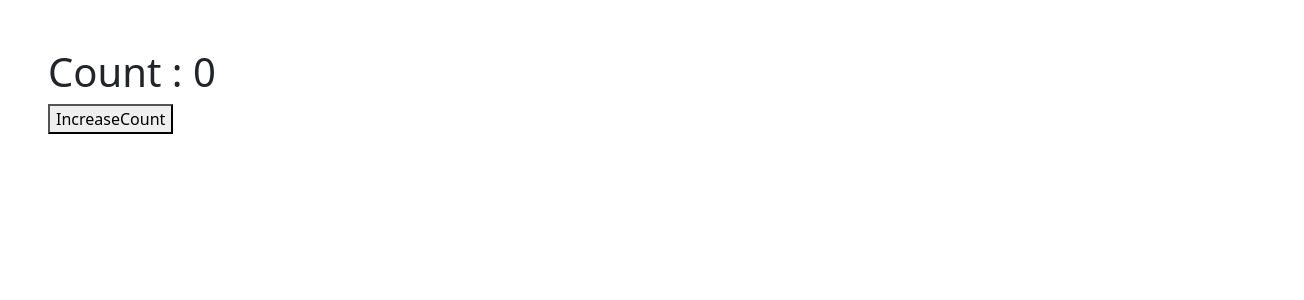
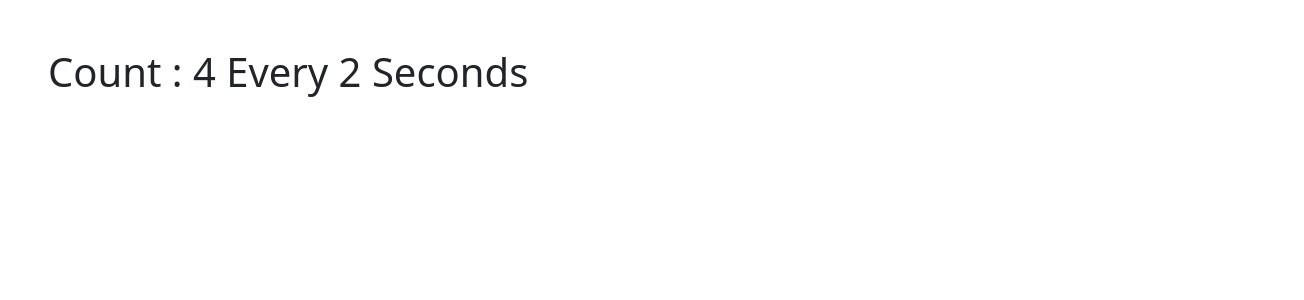
Before and after one commit to NikhilKhatri1/React-Daily-Work, a React (Create React App) app in the folder REACT-UI/: page / in a window 1280 px wide. Shown: the top 300 px of the page, 1304 px wide, since content can reach past the window. Built offline with nearby package versions, Linux system fonts and the light colour scheme.

Commit message:
useEffect

```diff
--- /dev/null
+++ b/REACT-UI/src/React-Tutorial/Day-2/useEffect.jsx
@@ -0,0 +1,16 @@
+import { useEffect, useState } from "react";
+export function UseEffectHook() {
+    const [count, setCount] = useState(0);
+
+    useEffect(() => {
+        setTimeout(() => {
+            setCount(count => count + 1)
+        }, 2000)
+    })
+
+    return (
+        <div className="container-fluid m-4 p-4">
+            <h1>Count :  {count} Every 2 Seconds </h1>
+        </div>
+    )
+}
--- a/REACT-UI/src/index.js
+++ b/REACT-UI/src/index.js
@@ -14,7 +14,7 @@ import 'bootstrap/dist/js/bootstrap.bundle.js';
 // import { CustomHook } from './React-Tutorial/Day-11/CustomHook.jsx'
 // import { FetchinApi } from './React-Tutorial/Day-11/f1.jsx';
 // import { OptionDesign } from './React-Tutorial/Day-8/OptionDesign1.jsx';
-import { Counter } from './React-Tutorial/Day-1/useSttate.jsx';
+import { UseEffectHook } from './React-Tutorial/Day-2/useEffect.jsx';
 const root = ReactDOM.createRoot(document.getElementById('root'));
 
 root.render(
@@ -24,7 +24,7 @@ root.render(
     {/* <BasicFormik /> */}
     {/* <Ranging /> */}
     {/* <FetchinApi /> */}
-    <Counter />
+    <UseEffectHook />
     {/* <CustomHook /> */}
   </React.StrictMode>
 );
```
